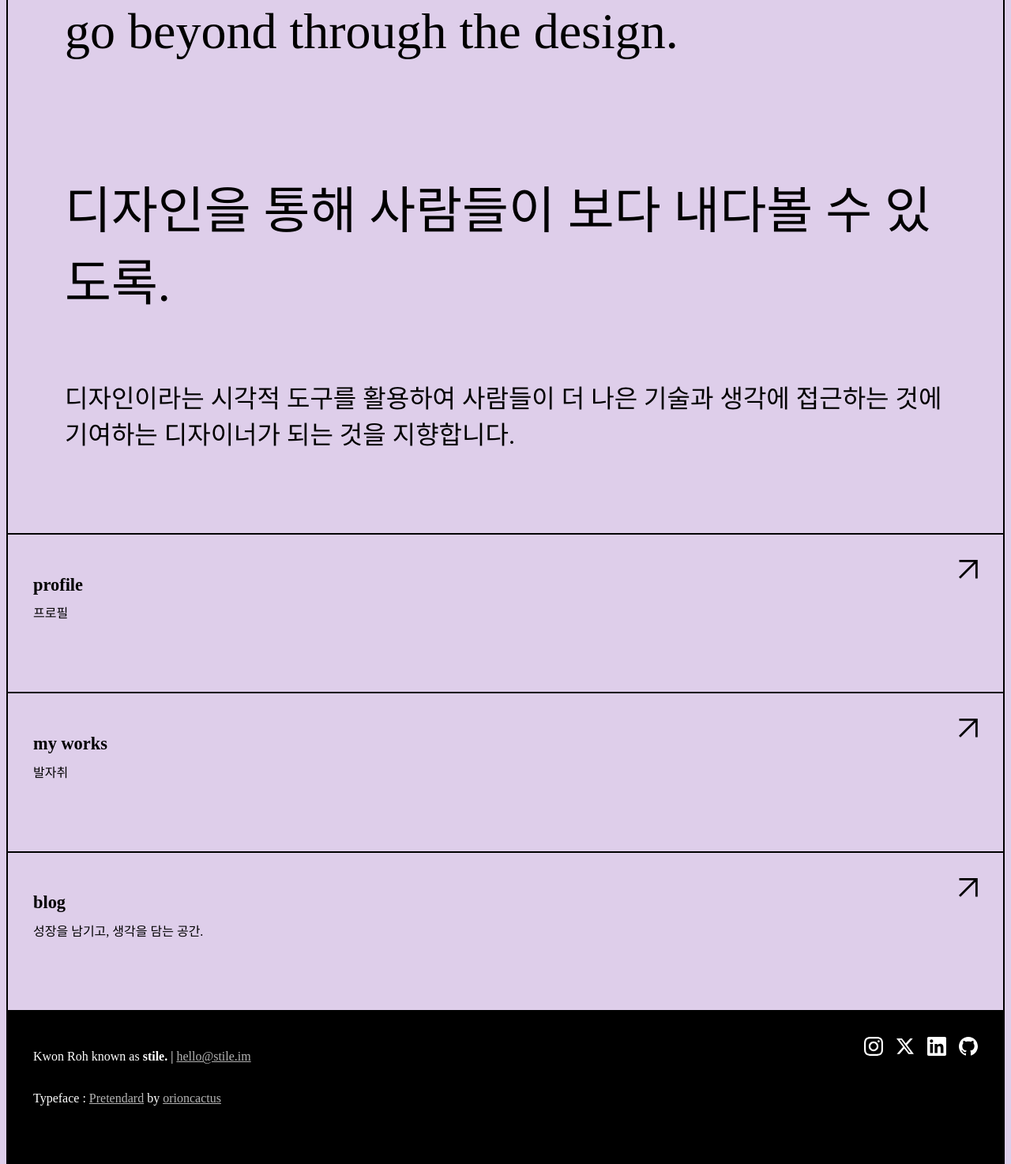
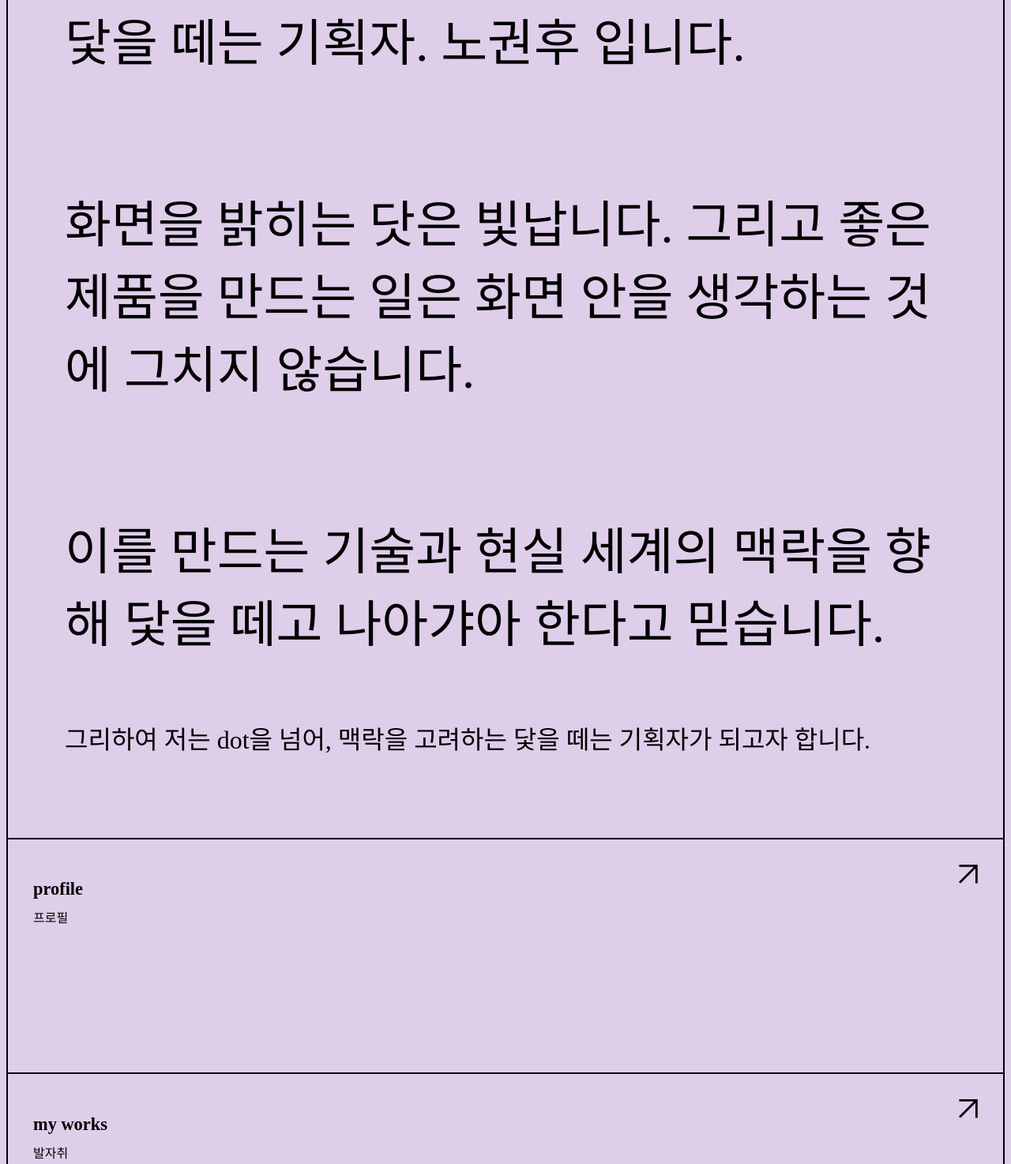
Before and after one commit to sepowered/stileim-site, a website built with Vite: page index.html in a window 1280 px wide. Shown: the part 277-1751 px from the top of the page at 79% size. Built offline with nearby package versions, Linux system fonts and the light colour scheme; files whose address does not match are found by name; a web font is replaced by a local one.

Commit message:
fix texts

```diff
--- a/index.html
+++ b/index.html
@@ -17,9 +17,11 @@
         </div>
     </header>
     <div class="title">
-        <p>go beyond through the design.</p>
-        <p>디자인을 통해 사람들이 보다 내다볼 수 있도록.</p>
-        <p>디자인이라는 시각적 도구를 활용하여 사람들이 더 나은 기술과 생각에 접근하는 것에 기여하는 디자이너가 되는 것을 지향합니다.</p>
+        <p>닻을 떼는 기획자. 노권후 입니다.</p>
+        <p>화면을 밝히는 닷은 빛납니다. 그리고 좋은 제품을 만드는 일은 화면 안을 생각하는 것에 그치지 않습니다.</p>
+        <p>이를 만드는 기술과 현실 세계의 맥락을 향해 닻을 떼고 나아갸아 한다고 믿습니다.</p>
+        <p>그리하여 저는 dot을 넘어, 맥락을 고려하는 닻을 떼는 기획자가 되고자 합니다.</p>
+
     </div>
     <section class="cards">
             <div class="card">
@@ -87,11 +89,6 @@
                                 </defs>
                             </svg>
                         </a>
-                        <a href="https://x.com/stile__">
-                            <svg width="24" height="24" viewBox="0 0 32 32" fill="none" xmlns="http://www.w3.org/2000/svg">
-                            <path d="M24.435 2.53857H28.933L19.1063 13.7699L30.6666 29.0532H21.615L14.5254 19.784L6.41324 29.0532H1.91256L12.4232 17.04L1.33331 2.53857H10.6148L17.0232 11.011L24.435 2.53857ZM22.8564 26.3609H25.3488L9.26051 5.08942H6.58593L22.8564 26.3609Z" fill="currentColor"/>
-                        </svg>
-                        </a>
                         <a href="https://linkedin.com/in/kwonroh">
                             <svg width="24" height="24" viewBox="0 0 32 32" fill="none" xmlns="http://www.w3.org/2000/svg">
                             <g clip-path="url(#clip0_3044_282)">
```
